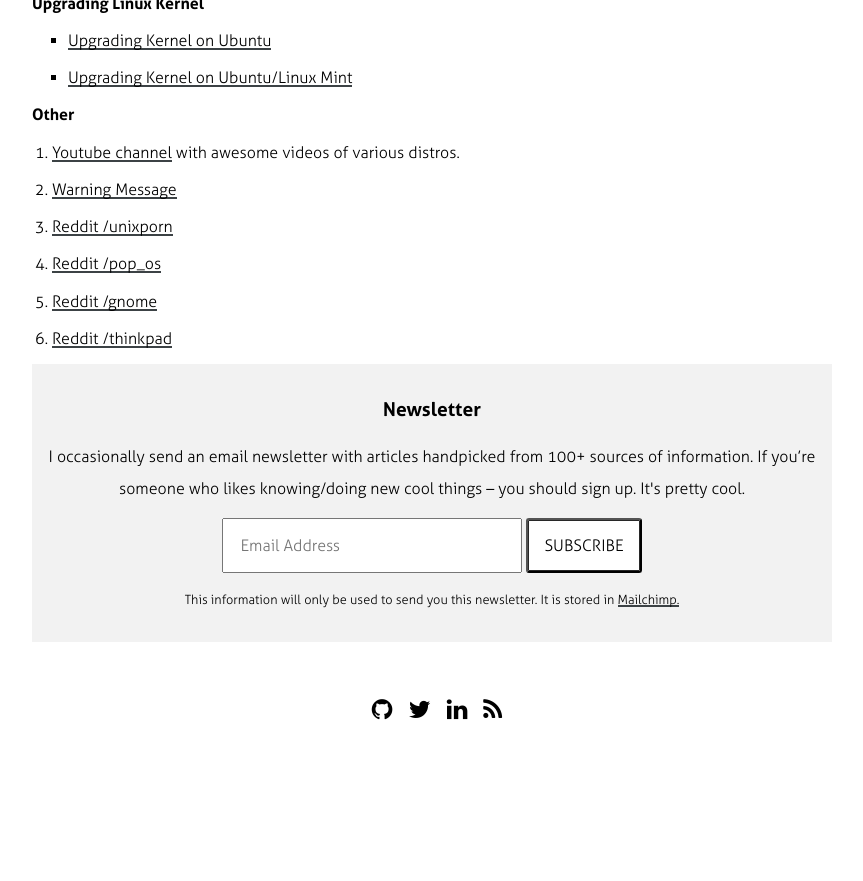
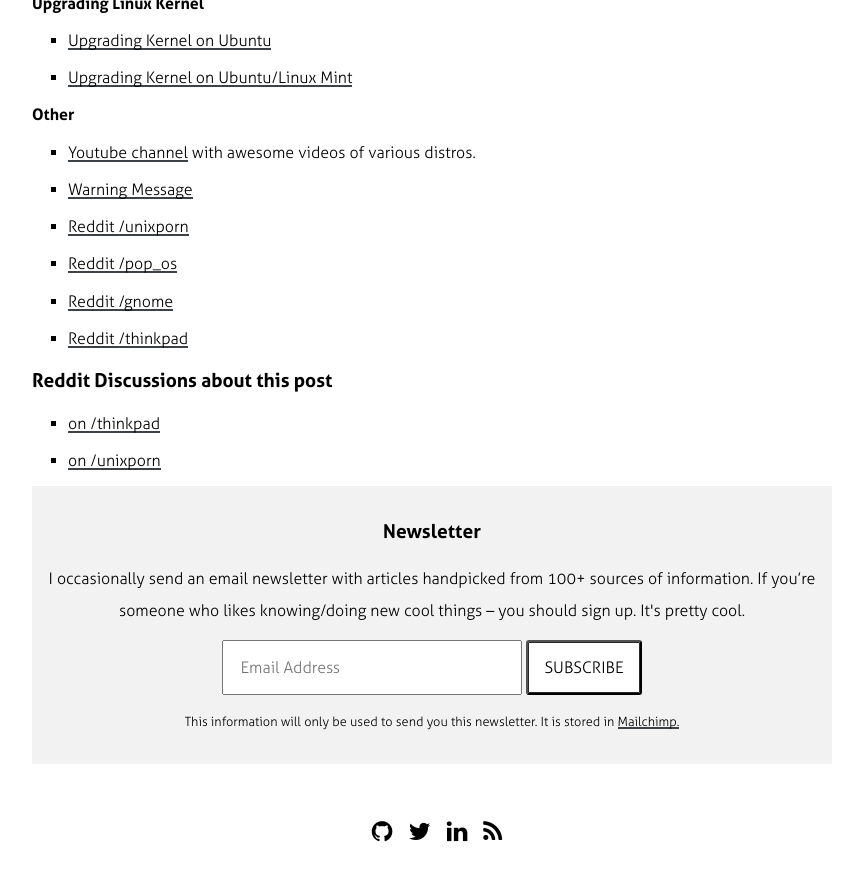
Before and after one commit to deepakputhraya/site, a Jekyll site: the page built from _posts/2019-10-10-popos-thinkpad-x1-extreme.markdown, in a window 1280 px wide and 900 px high, scrolled down 6306 px. Shown: the top 881 px of the window, without its empty margins (208-1071 px from the left). Built offline with Jekyll 4.4.1, drawn with Linux system fonts in a browser that asks for light colours; a script that is not in the unit is left out; comment, search, counter and statistics services are not loaded; before the commit the page ends 7084 px from its top, so only the background shows below that.

Commit message:
Update post to include Reddit discussion links

```diff
--- a/_posts/2019-10-10-popos-thinkpad-x1-extreme.markdown
+++ b/_posts/2019-10-10-popos-thinkpad-x1-extreme.markdown
@@ -155,9 +155,13 @@ It took me a long time to get my setup working and I made a lot of mistakes. Che
 - [Upgrading Kernel on Ubuntu/Linux Mint](http://ubuntuhandbook.org/index.php/2019/07/install-linux-kernel-5-2-ubuntu-linux-mint/)
 
 ### Other
-1. [Youtube channel](https://www.youtube.com/user/linuxscoop/videos) with awesome videos of various distros.
-2. [Warning Message](https://www.reddit.com/r/pop_os/comments/botzga/psa_do_not_remove_cryptsetupinitramfs/)
-3. [Reddit /unixporn](https://www.reddit.com/r/unixporn/)
-4. [Reddit /pop_os](https://www.reddit.com/r/pop_os/)
-5. [Reddit /gnome](https://www.reddit.com/r/gnome/)
-6. [Reddit /thinkpad](https://www.reddit.com/r/thinkpad/)
+- [Youtube channel](https://www.youtube.com/user/linuxscoop/videos) with awesome videos of various distros.
+- [Warning Message](https://www.reddit.com/r/pop_os/comments/botzga/psa_do_not_remove_cryptsetupinitramfs/)
+- [Reddit /unixporn](https://www.reddit.com/r/unixporn/)
+- [Reddit /pop_os](https://www.reddit.com/r/pop_os/)
+- [Reddit /gnome](https://www.reddit.com/r/gnome/)
+- [Reddit /thinkpad](https://www.reddit.com/r/thinkpad/)
+
+## Reddit Discussions about this post
+ * [on /thinkpad](https://www.reddit.com/r/thinkpad/comments/dfmkxr/x1_extreme_gen_2_pop_os/)
+ * [on /unixporn](https://www.reddit.com/r/unixporn/comments/dfm80f/gnome_pop_os_running_on_my_new_thinkpad/)
```
Also changed, not shown: other parts of _posts/2019-10-10-popos-thinkpad-x1-extreme.markdown (+3 -3 lines).
